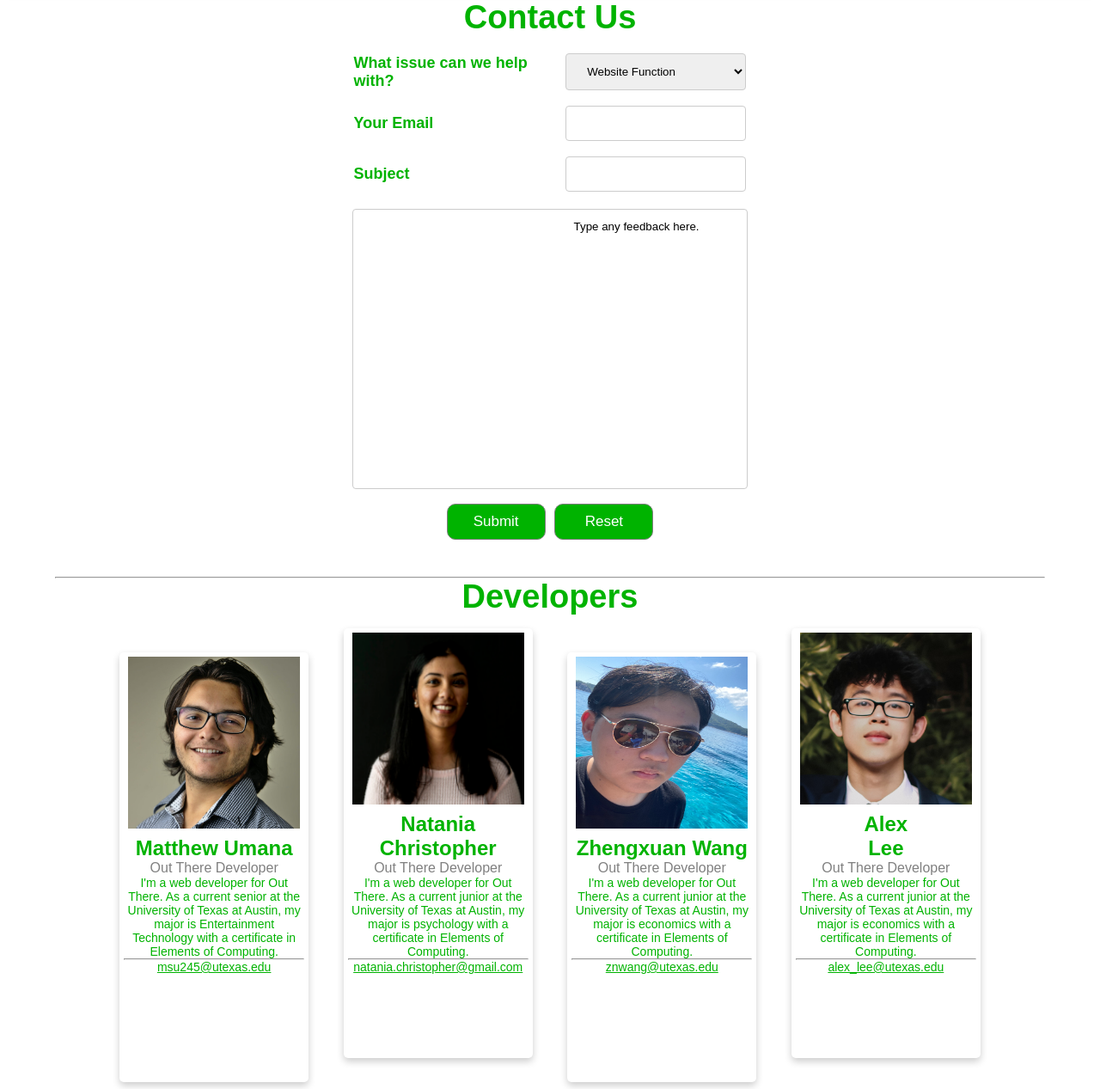
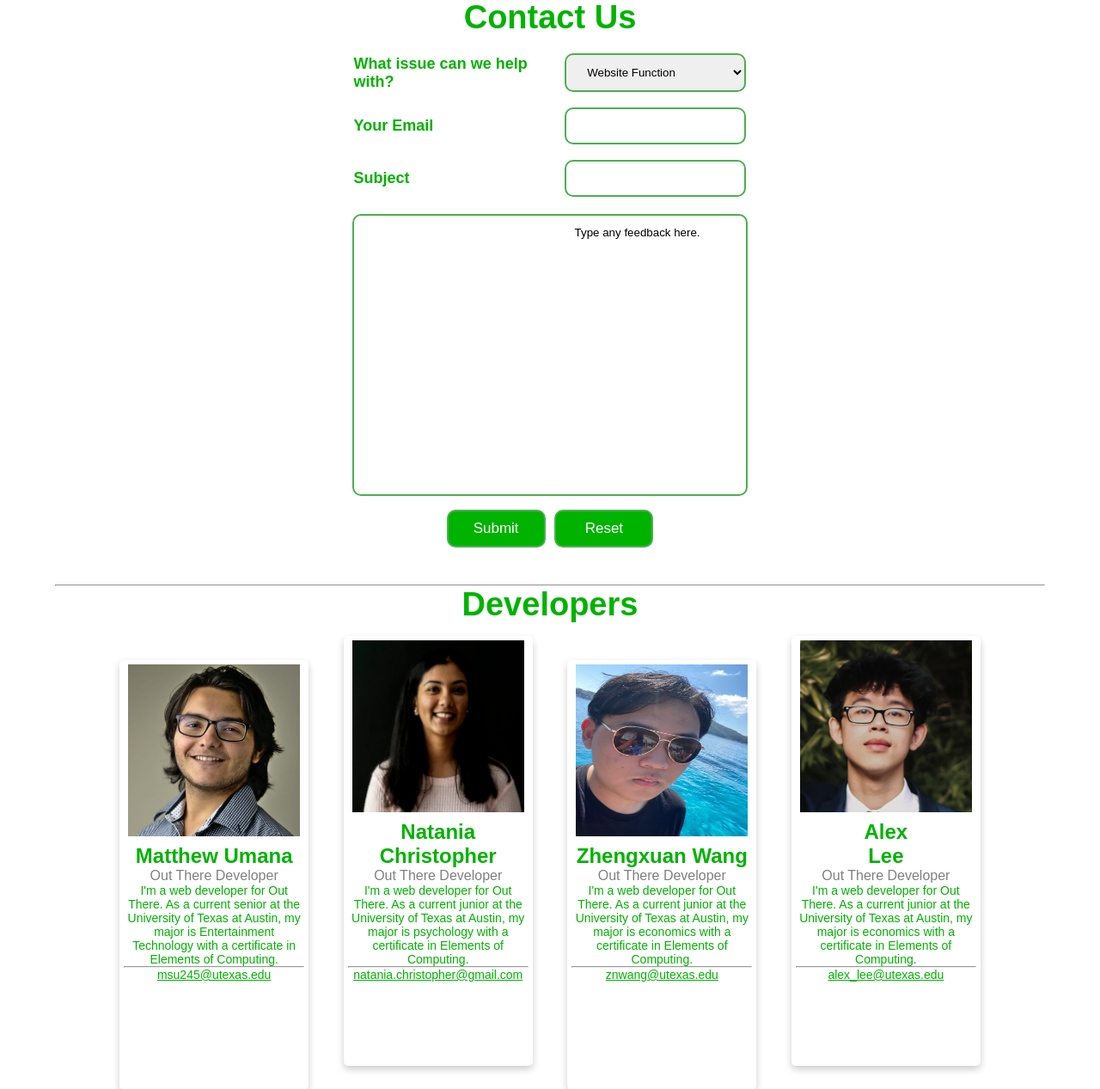
Before and after one commit to mumana98/Out-There, a PHP site: page /pages/contact.html in a window 1280 px wide. Shown: the part 91-1358 px from the top of the page at 86% size. Run offline with PHP 8.4, Linux system fonts and the light colour scheme.

Commit message:
css changes

```diff
--- a/styles/contact.css
+++ b/styles/contact.css
@@ -101,7 +101,7 @@
     background: #00b300;
     color: white;
     font-size: 17px;
-    border: 1px solid grey;
+    border: 2px solid #4CAF50;
     border-radius: 10px 10px 10px 10px;
     cursor: pointer;
 }
@@ -114,7 +114,7 @@
   background: #00b300;
   color: white;
   font-size: 17px;
-    border: 1px solid grey;
+  border: 2px solid #4CAF50;
   border-radius: 10px 10px 10px 10px;
   cursor: pointer;
 }
@@ -154,17 +154,17 @@ input[type=text], select {
   padding: 12px 20px;
   margin: 8px 0;
   display: inline-block;
-  border: 1px solid #ccc;
-  border-radius: 4px;
+  border: 2px solid #4CAF50;
+  border-radius: 10px;
   box-sizing: border-box;
 }
 
 textarea{
-	border-radius: 4px;
+	border-radius: 10px;
 	padding: 12px 20px;
 	box-sizing: border-box;
 	resize: none;
-	border: 1px solid #ccc;
+	border: 2px solid #4CAF50;
 }
 
 h1 {
@@ -173,7 +173,7 @@ h1 {
 }
 
 #submit:hover {
-    border: 1px solid #4CAF50;
+  border: 2px solid #4CAF50;
   background-color: rgba(255, 255, 255, 0.5);
   color: #4CAF50;
 }
--- a/styles/login.css
+++ b/styles/login.css
@@ -63,7 +63,7 @@
     background: #00b300;
     color: white;
     font-size: 17px;
-    border: 1px solid grey;
+    border: 2px solid #4CAF50;
     border-radius: 10px 10px 10px 10px;
     cursor: pointer;
 }
@@ -72,3 +72,4 @@
     border: 2px solid #4CAF50;
     background-color: rgba(255, 255, 255, 0.5);
     color: #4CAF50;
+}
--- a/styles/profile.css
+++ b/styles/profile.css
@@ -128,7 +128,7 @@ body {
     background: #00b300;
     color: white;
     font-size: 17px;
-    border: 1px solid grey;
+    border: 2px solid #4CAF50;
     border-radius: 10px 10px 10px 10px;
     cursor: pointer;
 }
```
Lines whose indentation alone changed are shown as unchanged.
